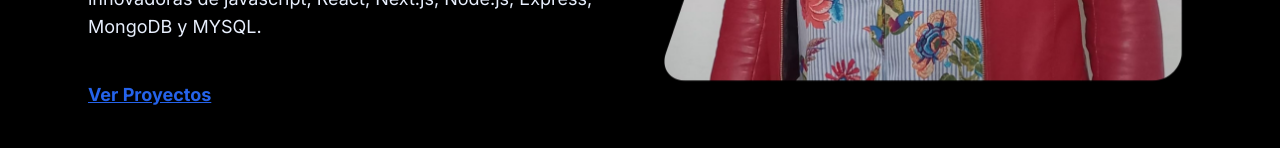
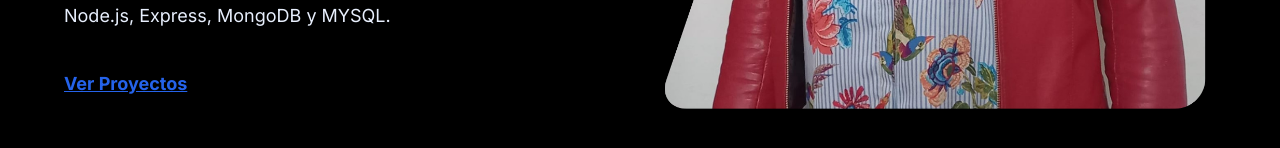
Before and after one commit to Ivanakowalczuk/portfolio, a Next.js app: page / in a window 1280 px wide. Shown: the part 724-872 px from the top of the page. Built offline with nearby package versions, Linux system fonts and the light colour scheme; no server answers; the database is empty; what tailwindcss-animated, tw-elements would draw is missing.

Commit message:
cambios en portada

```diff
--- a/components/portada/page.tsx
+++ b/components/portada/page.tsx
@@ -6,14 +6,14 @@ const Portada = () => {
   return (
     <div>
 
-<div className="container my-2 mx-auto md:px-6">
+<div className="container  my-2 mx-auto md:px-6">
 
-  <section className="background-radial-gradient mb-20 text-center  animate-jump-out animate-once animate-ease-in-out animate-alternate-reverse  animate-duration-[2000ms]">
+  <section className="text-center animate-jump-out animate-once animate-ease-in-out animate-alternate-reverse  animate-duration-[2000ms]">
 
-    <div className="px-6 py-10 text-center md:px-12 lg:text-left">
-      <div className="container mx-auto">
-        <div className="grid items-center gap-8 lg:grid-cols-2">
-          <div className="mt-0 p-0 ">
+    <div className="px-4 py-10 text-center md:px-6 lg:text-left ">
+      <div className="container mx-auto ">
+        <div className="grid items-center gap-8 lg:grid-cols-2 ">
+          <div>
             <h1 className="mb-6 text-5xl font-bold tracking-tight bg-clip-text text-transparent bg-gradient-to-r from-blue-600 to-red-600 md:text-6xl xl:text-8xl ">
              Ivana Kowalczuk<br /><span className="text-white xl:text-3x2">Developer</span>
             </h1>
@@ -25,12 +25,12 @@ const Portada = () => {
              Actualmente estoy cursando especialización en Front End. Mi aspiración, ser una experta desarrolladora web fullstack
              con las tecnologías más innovadoras de javascript, React, Next.js, Node.js, Express, MongoDB y MYSQL.
             </p>
-            <Link href='/proyectos'><h2 className='text-blue-600 text-lg font-bold underline mt-10 '>Ver Proyectos</h2></Link>
+            <Link href='/proyectos'><h2 className='text-blue-600 text-lg font-bold underline mb-6 mt-10 '>Ver Proyectos</h2></Link>
           </div>
           <div className="mb-10 ">
             <div className="flex justify-between  w-full overflow-hidden "
              >
-                <img  src="/fotoPerfil2.png" alt='foto' className="relative ">
+                <img  src="/fotoPerfil2.png" alt='foto' className="relative">
                 </img>
 
             </div>
```
